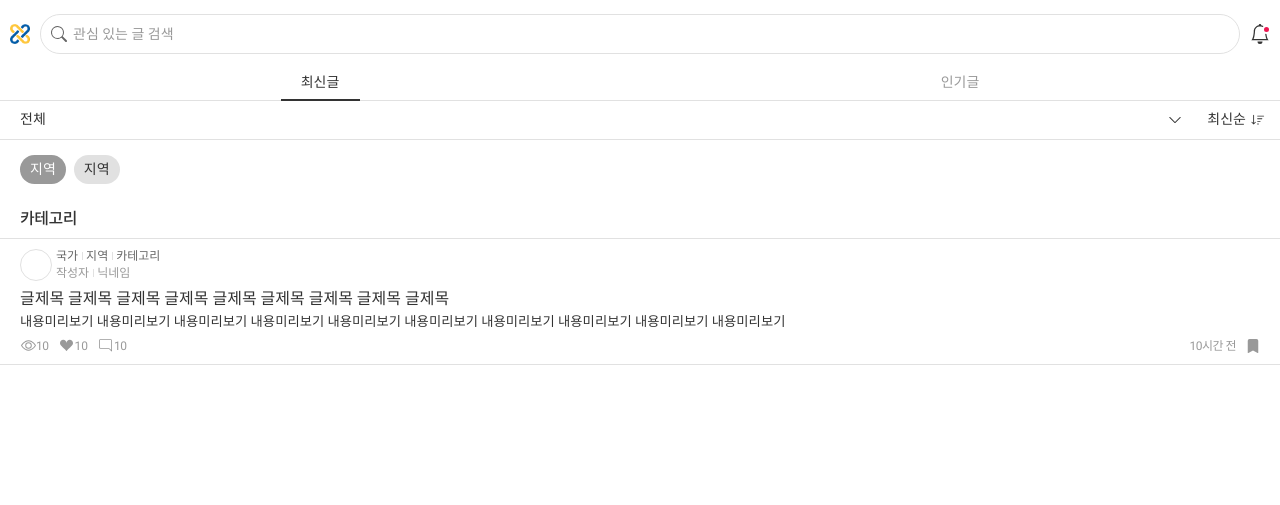
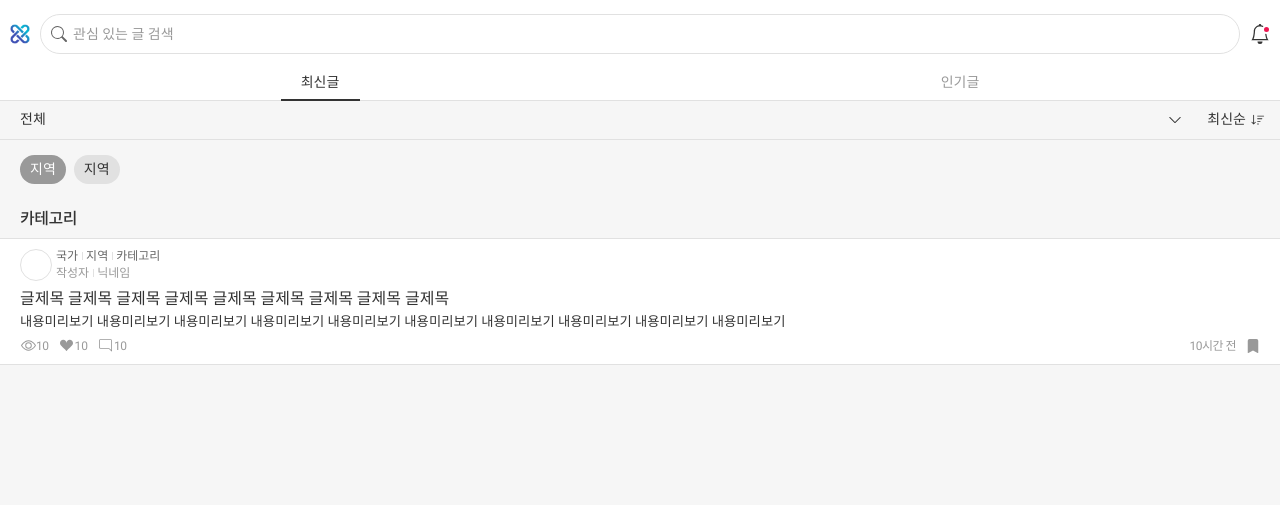
Before and after one commit to HyunsooZo/immilog-front, a Vue app: page / in a window 1280 px wide. Shown: the top 505 px of the page. Built offline with nearby package versions, Linux system fonts and the light colour scheme.

Commit message:
feat: modal

```diff
--- a/index.html
+++ b/index.html
@@ -3,11 +3,12 @@
   <head>
     <meta charset="UTF-8">
     <link rel="icon" href="/favicon.ico">
-    <meta name="viewport" content="width=device-width, initial-scale=1.0">
+    <meta name="viewport" content="width=device-width, initial-scale=1.0, user-scalable=no, viewport-fit=cover">
     <title>Vite App</title>
   </head>
   <body>
     <div id="app"></div>
+    <div id="modal" class="modal-container"></div>
     <script type="module" src="/src/main.js"></script>
   </body>
 </html>
--- a/src/assets/contents.css
+++ b/src/assets/contents.css
@@ -68,8 +68,17 @@ background: linear-gradient(45deg, rgba(63,81,181,1) 0%, rgba(0,188,212,1) 100%)
 }
 @keyframes animateBg {
     to {
-    background-position: 200% center;
+        background-position: 200% center;
     }
+    /* 0% {
+		background-position: 0% 50%;
+	}
+	50% {
+		background-position: 100% 50%;
+	}
+	100% {
+		background-position: 200% 50%;
+	} */
 }
 
 /* footer */
@@ -138,6 +147,12 @@ background: linear-gradient(45deg, rgba(63,81,181,1) 0%, rgba(0,188,212,1) 100%)
     width: 20px;
     margin-left: 10px;
     padding: 10px 0;
+}
+.search-wrap .logo-wrap img {
+    background: linear-gradient(45deg, #3f51b5 25%, #00bcd4 50%, #3f51b5 75%, #001586 100%);
+    /* background: linear-gradient(-45deg, #ee7752, #e73c7e, #23a6d5, #23d5ab, #23a6d5, #e73c7e); */
+	background-size: 200% auto;
+	animation: animateBg 5s linear infinite;
 }
 .search-wrap .input-wrap {
     display: flex;
@@ -447,10 +462,11 @@ background: linear-gradient(45deg, rgba(63,81,181,1) 0%, rgba(0,188,212,1) 100%)
 .header + .content {
     margin-top: 50px;
 }
-.content {
+#app {
     min-height: 100%;
     padding: 0 0 calc(90px + constant(safe-area-inset-bottom));
     padding: 0 0 calc(90px + env(safe-area-inset-bottom));
+    background: #f6f6f6;
 }
 
 /* button */
@@ -697,7 +713,7 @@ strong + .button-text {
     border-bottom: none;
 }
 
-.search--dialog .modal::before {
+.search--dialog.modal::before {
     content: none;
 }
 .search--dialog .modal-content {
@@ -766,6 +782,10 @@ strong + .button-text {
 .container {
     width: auto;
     margin: 2.4rem 2rem 0;
+}
+.content > .container:first-child {
+    margin-top: 0;
+    padding-top: 2.4rem;
 }
 
 /* input */
@@ -972,6 +992,7 @@ color: #ed1651;
 .list-wrap .item {
     padding: 10px 20px;
     border-bottom: 1px solid #e1e1e1;
+    background: #fff;
 }
 .list-wrap.reply .item .info__wrap {
     margin-bottom: 4px;
--- a/src/components/SearchBar.vue
+++ b/src/components/SearchBar.vue
@@ -4,7 +4,7 @@
 	<div class="search-wrap">
 		<div class="input-wrap">
 			<p class="logo-wrap">
-				<img src="@/assets/images/icon-komeet.png" alt="ko-meet" @click="onHome" />
+				<img src="@/assets/images/icon-logo.png" alt="ko-meet" @click="onHome" />
 			</p>
 			<div class="input__inner">
 				<button class="button button--search" role="link" @click="openSearchModal">
--- a/src/components/SearchModal.vue
+++ b/src/components/SearchModal.vue
@@ -1,14 +1,13 @@
 <template>
 	<!-- searchdialog -->
-	<div class="modal-container search--dialog">
-		<div class="modal">
+	<div class="modal search--dialog">
 		<div class="modal-content">
 			<div class="modal-body">
 				<!-- 검색 -->
 				<div class="search-wrap active">
 					<div class="input-wrap">
 						<p class="logo-wrap">
-								<img src="@/assets/images/icon-komeet.png" alt="ko-meet" />
+							<img src="@/assets/images/icon-logo.png" alt="ko-meet" />
 						</p>
 						<div class="input__inner">
 							<button class="button button--search" role="link">
@@ -49,7 +48,6 @@
 							</button>
 						</li>
 					</ul>
-					</div>
 				</div>
 			</div>
 		</div>
--- a/src/components/SelectDialog.vue
+++ b/src/components/SelectDialog.vue
@@ -1,32 +1,21 @@
 <template>
 	<!-- selectdialog -->
-	<div class="modal-container select--dialog">
-		<div class="modal" tabindex="-1" role="dialog" @click.self="closeDialog">
+	<div class="modal select--dialog" tabindex="-1" role="dialog" @click.self="closeDialog">
 		<div class="modal-content">
 			<div class="modal-header">
 				<p class="modal-title">{{ title }}</p>
-					<button
-						type="button"
-						class="button-icon button--close"
-						role="link"
-						@click="closeDialog"
-					>
+				<button type="button" class="button-icon button--close" role="link" @click="closeDialog">
 					<span>닫기</span>
 				</button>
 			</div>
 			<div class="modal-body">
 				<ul class="list-wrap">
 					<li v-for="(item, index) in list" :key="index" class="item">
-							<button
-								type="button"
-								class="button"
-								@click="selectCategory(item)"
-							>
+						<button type="button" class="button" @click="selectCategory(item)">
 							<span>{{ item.name }}</span>
 						</button>
 					</li>
 				</ul>
-				</div>
 			</div>
 		</div>
 	</div>
```
Also changed, not shown: src/assets/images/icon-logo.png (added). Lines whose indentation alone changed are shown as unchanged.
